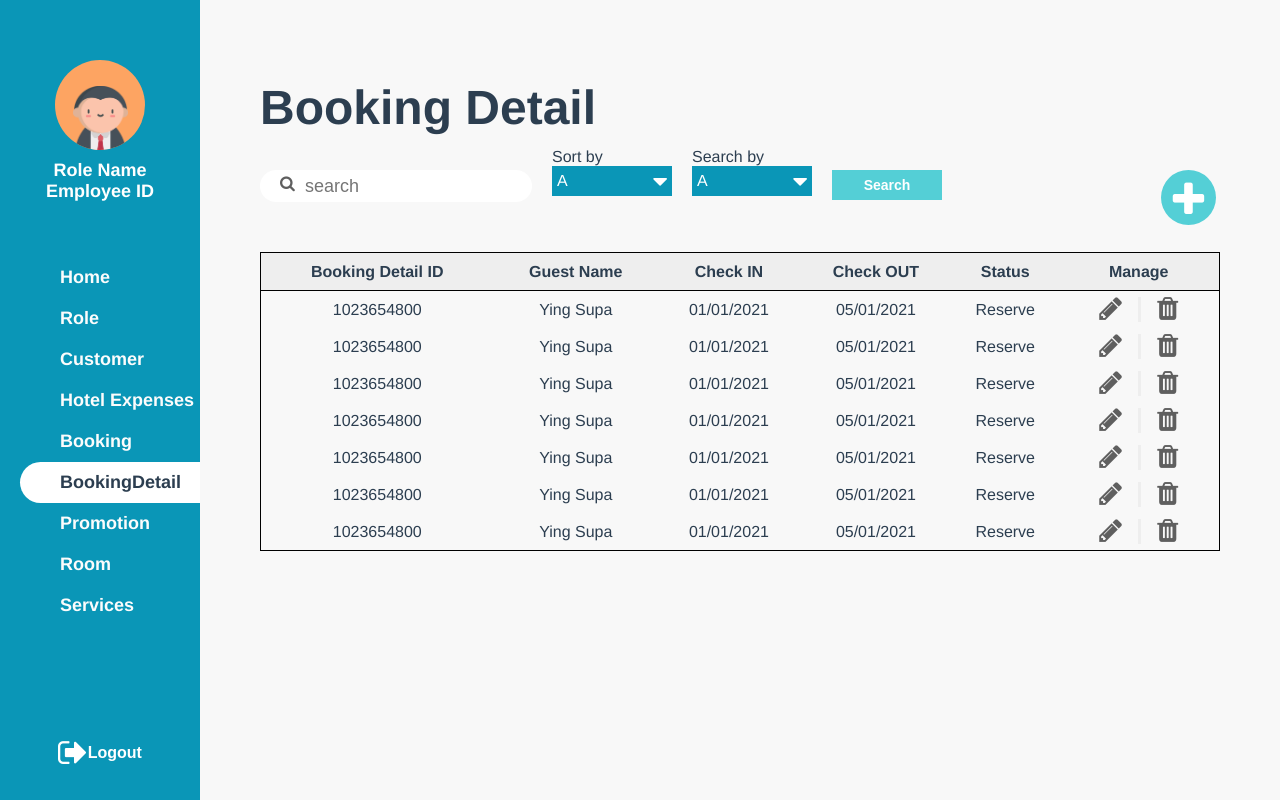
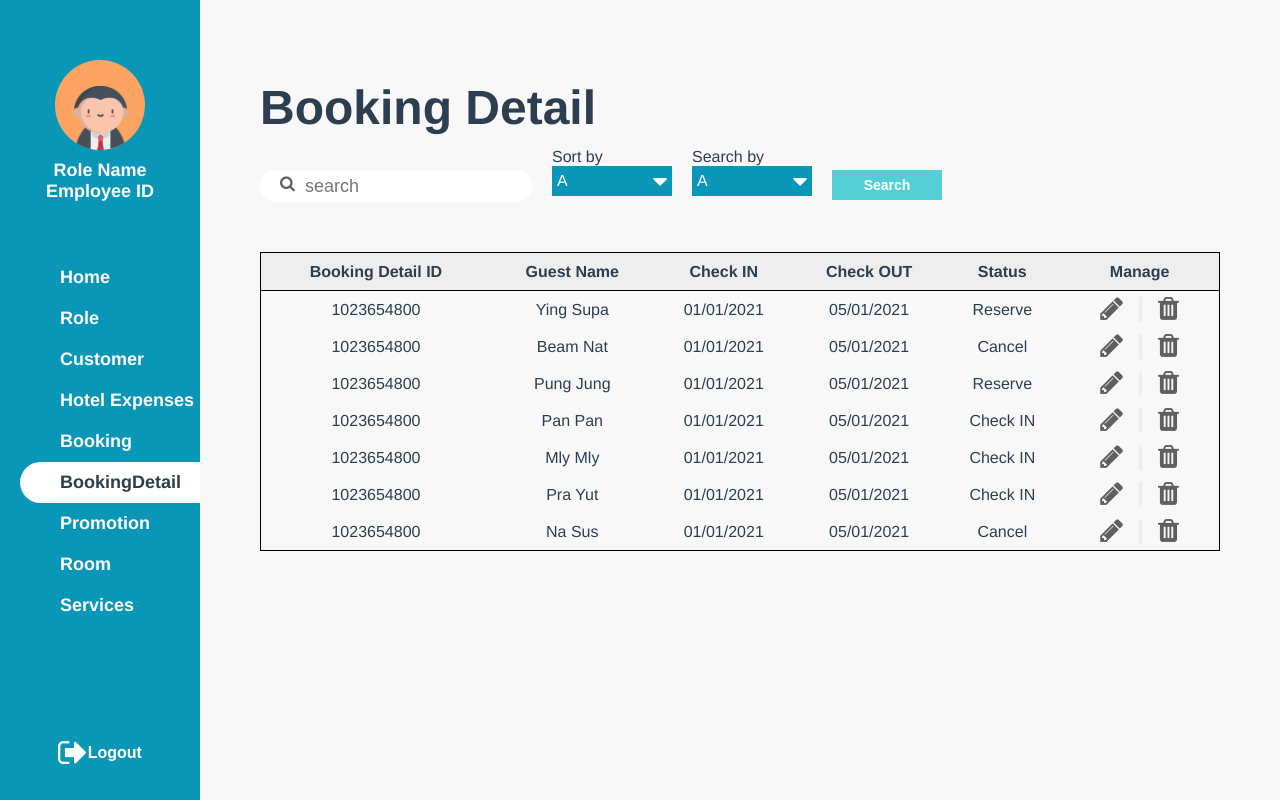
Before and after one commit to qbeam/PocoLoco, a Vue app: page /BookingDetail in a window 1280 px wide. Built offline with nearby package versions, Linux system fonts and the light colour scheme; what v-calendar would draw is missing.

Commit message:
BookingDetail

```diff
--- a/src/views/BookingDetail.vue
+++ b/src/views/BookingDetail.vue
@@ -20,15 +20,6 @@
         :style="{ marginRight: '20px' }"
       />
       <DefaultButton type="small">Search</DefaultButton>
-
-      <AddButton
-        :style="
-          width < 800
-            ? { position: 'fixed', right: '5%', top: '80px' }
-            : { position: 'fixed', right: '5%', top: '170px' }
-        "
-        @click="goToAddBookingDetail()"
-      />
     </div>
     <table v-if="sampleBookingDetail.length !== 0">
       <tr>
@@ -48,14 +39,28 @@
         :key="i"
         class="row"
       >
-          <td>{{ sampleBookingDetail.id}}</td>
-          <td>{{ sampleBookingDetail.guestFname}} {{ sampleBookingDetail.guestLname}}</td>
-          <td>{{ sampleBookingDetail.checkIn}}</td>
-          <td>{{ sampleBookingDetail.checkOUT}}</td>
-          <td>{{ sampleBookingDetail.status}}</td>
+        <td>{{ sampleBookingDetail.id }}</td>
+        <td>
+          {{ sampleBookingDetail.guestFname }}
+          {{ sampleBookingDetail.guestLname }}
+        </td>
+        <td>{{ sampleBookingDetail.checkIn }}</td>
+        <td>{{ sampleBookingDetail.checkOut }}</td>
+        <td>{{ sampleBookingDetail.status }}</td>
         <td>
           <div class="manage">
-              <button class="manage-button" @click="getRecord2Pop(sampleBookingDetail.status)">
+            <button
+              class="manage-button"
+              @click="
+                getRecord(
+                  sampleBookingDetail.guestFname,
+                  sampleBookingDetail.guestLname,
+                  sampleBookingDetail.checkIn,
+                  sampleBookingDetail.checkOut,
+                  sampleBookingDetail.status
+                )
+              "
+            >
               <i class="fa fa-pencil fa-2x"></i>
             </button>
             <div class="vl"></div>
@@ -93,7 +98,81 @@
       "
     />
 
+    <Popup :visible="visible" :buttons="true" @popReturn="popReturn" @submit="submit">
+      <div class="group-row">
+        <div class="group-item">
+          <p>Guest Name</p>
+          <input type="text" v-model="firstname" :placeholder="firstname" />
+        </div>
 
+        <div class="group-item">
+          <p>Last Name</p>
+          <input type="text" v-model="lastname" :placeholder="lastname" />
+        </div>
+      </div>
+
+      <div class="group-row">
+        <div class="group-item">
+          <p>Check IN</p>
+          <div class="flex x-full">
+            <v-date-picker
+              v-model="checkInDate"
+              :masks="{ input: ['DD/MM/YYYY'] }"
+              :model-config="checkInDateConfig"
+              mode="single"
+              class="flex-grow"
+            >
+              <template v-slot="{ inputValue, inputEvents }">
+                <div :style="{ display: 'flex', flexDirection: 'row' }">
+                  <input :value="inputValue" v-on="inputEvents" />
+                  <i class="fa fa-calendar fa-2x"></i>
+                </div>
+              </template>
+            </v-date-picker>
+          </div>
+        </div>
+        <div class="group-item">
+          <p>Check OUT</p>
+          <div class="flex x-full">
+            <v-date-picker
+              v-model="checkOutDate"
+              :masks="{ input: ['DD/MM/YYYY'] }"
+              :model-config="checkOutDateConfig"
+              mode="single"
+              class="flex-grow"
+            >
+              <template v-slot="{ inputValue, inputEvents }">
+                <div :style="{ display: 'flex', flexDirection: 'row' }">
+                  <input :value="inputValue" v-on="inputEvents" />
+                  <i class="fa fa-calendar fa-2x"></i>
+                </div>
+              </template>
+            </v-date-picker>
+          </div>
+        </div>
+      </div>
+
+      <div>
+        <p>Status</p>
+        <div class="choices">
+          <label class="container1">
+            Reserve
+            <input type="radio" value="Reserve" v-model="status" />
+            <span class="checkmark"></span>
+          </label>
+          <label class="container2"
+            >Check IN
+            <input type="radio" value="Check IN" v-model="status" />
+            <span class="checkmark"></span>
+          </label>
+          <label class="container3"
+            >Cancel
+            <input type="radio" value="Cancel" v-model="status" />
+            <span class="checkmark"></span>
+          </label>
+        </div>
+      </div>
+    </Popup>
   </TablePage>
 </template>
 
@@ -108,13 +187,62 @@ import { useScreenHeight } from "../composables/useScreenHeight";
 import CustomSelect from "../components/CustomSelect.vue";
 
 const sampleBookingDetail = [
-  { id: 1023654800, guestFname: "Ying", guestLname: "Supa", checkIn: "01/01/2021", checkOUT: "05/01/2021", status: "Reserve" },
-  { id: 1023654800, guestFname: "Ying", guestLname: "Supa", checkIn: "01/01/2021", checkOUT: "05/01/2021", status: "Reserve" },
-  { id: 1023654800, guestFname: "Ying", guestLname: "Supa", checkIn: "01/01/2021", checkOUT: "05/01/2021", status: "Reserve" },
-  { id: 1023654800, guestFname: "Ying", guestLname: "Supa", checkIn: "01/01/2021", checkOUT: "05/01/2021", status: "Reserve" },
-  { id: 1023654800, guestFname: "Ying", guestLname: "Supa", checkIn: "01/01/2021", checkOUT: "05/01/2021", status: "Reserve" },
-  { id: 1023654800, guestFname: "Ying", guestLname: "Supa", checkIn: "01/01/2021", checkOUT: "05/01/2021", status: "Reserve" },
-  { id: 1023654800, guestFname: "Ying", guestLname: "Supa", checkIn: "01/01/2021", checkOUT: "05/01/2021", status: "Reserve" },
+  {
+    id: 1023654800,
+    guestFname: "Ying",
+    guestLname: "Supa",
+    checkIn: "01/01/2021",
+    checkOut: "05/01/2021",
+    status: "Reserve",
+  },
+  {
+    id: 1023654800,
+    guestFname: "Beam",
+    guestLname: "Nat",
+    checkIn: "01/01/2021",
+    checkOut: "05/01/2021",
+    status: "Cancel",
+  },
+  {
+    id: 1023654800,
+    guestFname: "Pung",
+    guestLname: "Jung",
+    checkIn: "01/01/2021",
+    checkOut: "05/01/2021",
+    status: "Reserve",
+  },
+  {
+    id: 1023654800,
+    guestFname: "Pan",
+    guestLname: "Pan",
+    checkIn: "01/01/2021",
+    checkOut: "05/01/2021",
+    status: "Check IN",
+  },
+  {
+    id: 1023654800,
+    guestFname: "Mly",
+    guestLname: "Mly",
+    checkIn: "01/01/2021",
+    checkOut: "05/01/2021",
+    status: "Check IN",
+  },
+  {
+    id: 1023654800,
+    guestFname: "Pra",
+    guestLname: "Yut",
+    checkIn: "01/01/2021",
+    checkOut: "05/01/2021",
+    status: "Check IN",
+  },
+  {
+    id: 1023654800,
+    guestFname: "Na",
+    guestLname: "Sus",
+    checkIn: "01/01/2021",
+    checkOut: "05/01/2021",
+    status: "Cancel",
+  },
 ];
 
 export default {
@@ -136,17 +264,46 @@ export default {
     return {
       sampleBookingDetail,
       currentPage: 1,
-      }
+      visible: false,
+      firstname: "",
+      lastname: "",
+      checkInDate: "",
+      checkInDateConfig: {
+        type: "string",
+        mask: "YYYY-MM-DD",
+      },
+      checkOutDate: "",
+      checkOutDateConfig: {
+        type: "string",
+        mask: "YYYY-MM-DD",
+      },
+      status: "",
+    };
   },
   methods: {
     pageReturn(page) {
       this.currentPage = page;
     },
+    popReturn(value) {
+      this.visible = value;
+    },
+    submit(value) {
+      this.visible = value;
+    },
+    getRecord(fname, lname, checkIn, checkOut, status) {
+      this.visible = !this.visible;
+      this.firstname = fname;
+      this.lastname = lname;
+      this.checkInDate = checkIn;
+      this.checkOutDate = checkOut;
+      this.status = status;
+    },
+    deleteData() {},
     goToAddBookingDetail() {
       this.$router.push("/AddBookingDetail");
-    }
     },
-}
+  },
+};
 </script>
 
 <style scoped>
@@ -245,18 +402,17 @@ table {
   justify-content: flex-start;
   width: 550px;
 }
-.container {
+.container1, .container2, .container3 {
   display: block;
   position: relative;
   padding: 0 0 0 35px;
   margin: 0 0 15px 0;
   cursor: pointer;
-
   user-select: none;
   background: none;
   width: 150px;
 }
-.container input {
+.container1 input, .container2 input, .container3 input{
   position: fixed;
   opacity: 0;
   cursor: pointer;
@@ -270,21 +426,27 @@ table {
   background-color: #d3d3d3;
   border-radius: 50%;
 }
-.container:hover input ~ .checkmark {
+.container1:hover input ~ .checkmark, .container2:hover input ~ .checkmark, .container3:hover input ~ .checkmark {
   background-color: #ccc;
 }
-.container input:checked ~ .checkmark {
-  background-color: var(--button-blue);
+.container1 input:checked ~ .checkmark {
+  background-color: #FFC42E;
+}
+.container2 input:checked ~ .checkmark {
+  background-color: #24BA45;
+}
+.container3 input:checked ~ .checkmark {
+  background-color: #E11818;
 }
 .checkmark:after {
   content: "";
   position: absolute;
   display: none;
 }
-.container input:checked ~ .checkmark:after {
+.container1 input:checked ~ .checkmark:after, .container2 input:checked ~ .checkmark:after, .container3 input:checked ~ .checkmark:after   {
   display: block;
 }
-.container .checkmark:after {
+.container1 .checkmark:after, .container2 .checkmark:after, .container3 .checkmark:after {
   top: 6px;
   left: 6px;
   width: 8px;
```
Lines whose indentation alone changed are shown as unchanged.
